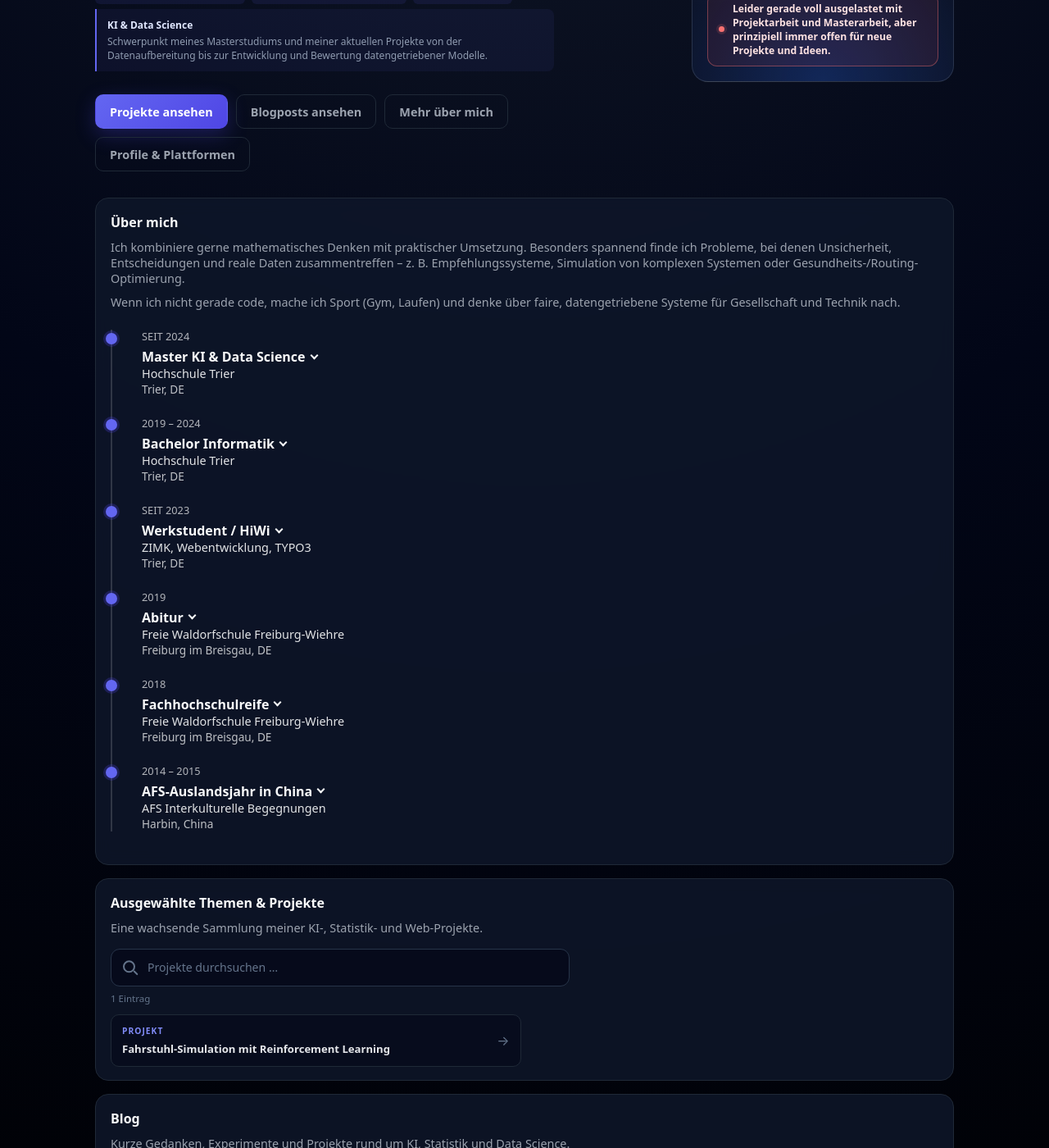
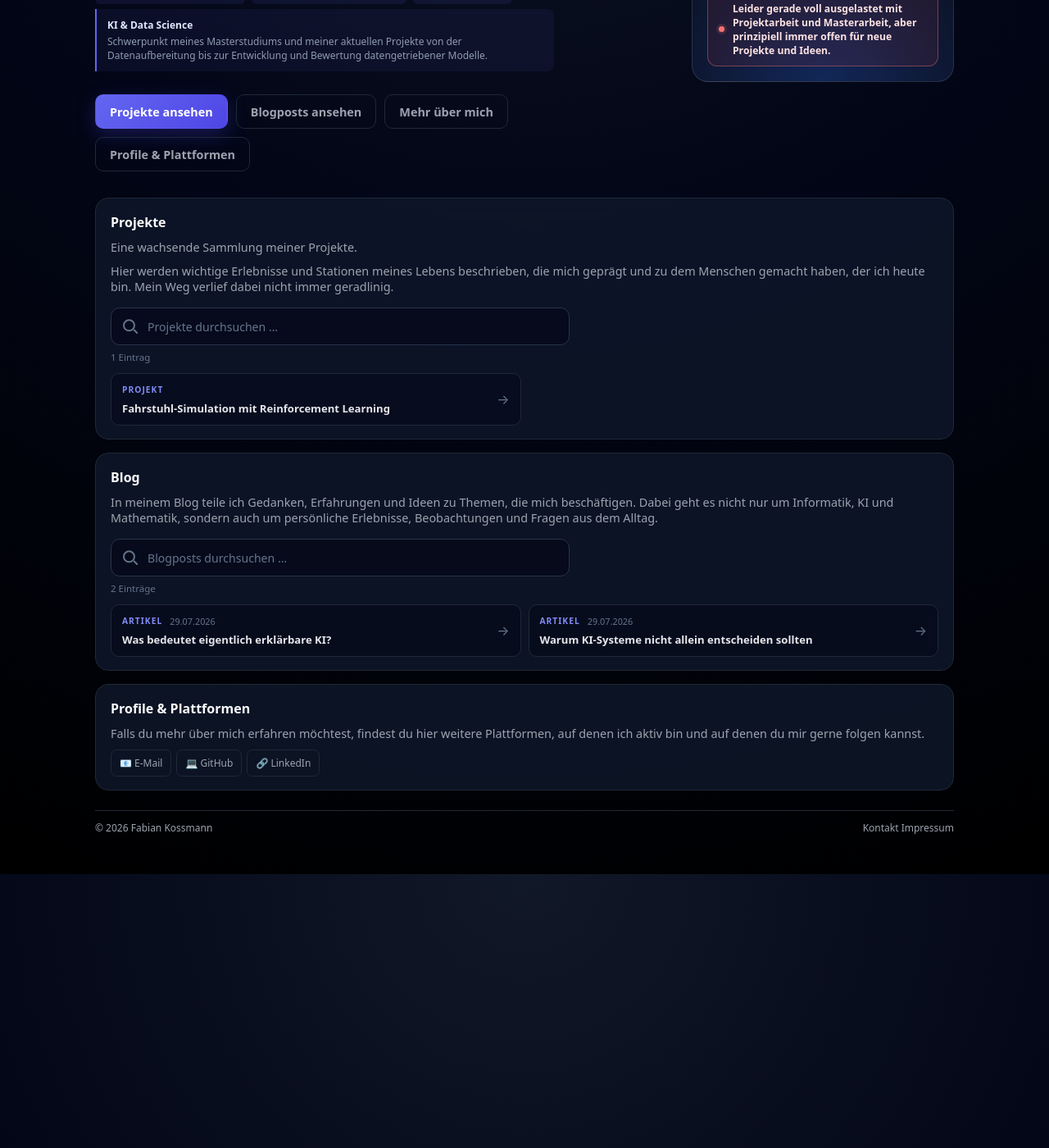
Before and after one commit to kossmanf/fabians-website, a Jekyll site: the page built from index.md, in a window 1280 px wide and 1400 px high, scrolled down 455 px. Shown: the whole window at 82% size. Built offline with Jekyll 4.4.1, drawn with Linux system fonts in a browser that asks for light colours; after the commit the page ends 1521 px from its top, so only the background shows below that; some of the changed text lies outside the part shown.

Commit message:
updated website content

```diff
--- a/_data/sections.yml
+++ b/_data/sections.yml
@@ -2,17 +2,11 @@
   section_id: "about"
   kind: "cv"
   title: "Über mich"
-  text: |
-    Ich kombiniere gerne mathematisches Denken mit praktischer Umsetzung. Besonders spannend finde ich Probleme, bei denen Unsicherheit, Entscheidungen und reale Daten zusammentreffen – z. B. Empfehlungssysteme, Simulation von komplexen Systemen oder Gesundheits-/Routing-Optimierung.
-
-    Wenn ich nicht gerade code, mache ich Sport (Gym, Laufen) und denke über faire, datengetriebene Systeme für Gesellschaft und Technik nach.
-  search: false
-
-- order: 2
+  text: "Hier werden wichtige Erlebnisse und Stationen meines Lebens beschrieben, die mich geprägt und zu dem Menschen gemacht haben, der ich heute bin. Mein Weg verlief dabei nicht immer geradlinig."
   section_id: "projects"
   kind: "projects"
-  title: "Ausgewählte Themen & Projekte"
-  intro: "Eine wachsende Sammlung meiner KI-, Statistik- und Web-Projekte."
+  title: "Projekte"
+  intro: "Eine wachsende Sammlung meiner Projekte."
   search: true
   search_placeholder: "Projekte durchsuchen …"
   search_label: "Projekte durchsuchen"
@@ -25,7 +19,7 @@
   section_id: "blog"
   kind: "blog"
   title: "Blog"
-  intro: "Kurze Gedanken, Experimente und Projekte rund um KI, Statistik und Data Science."
+  intro: "In meinem Blog teile ich Gedanken, Erfahrungen und Ideen zu Themen, die mich beschäftigen. Dabei geht es nicht nur um Informatik, KI und Mathematik, sondern auch um persönliche Erlebnisse, Beobachtungen und Fragen aus dem Alltag."
   search: true
   search_placeholder: "Blogposts durchsuchen …"
   search_label: "Blogposts durchsuchen"
@@ -38,5 +32,5 @@
   section_id: "platforms"
   kind: "platforms"
   title: "Profile & Plattformen"
-  text: "Hier findest du meine wichtigsten Accounts und Online-Profile."
+  text: "Falls du mehr über mich erfahren möchtest, findest du hier weitere Plattformen, auf denen ich aktiv bin und auf denen du mir gerne folgen kannst."
   search: false
```
